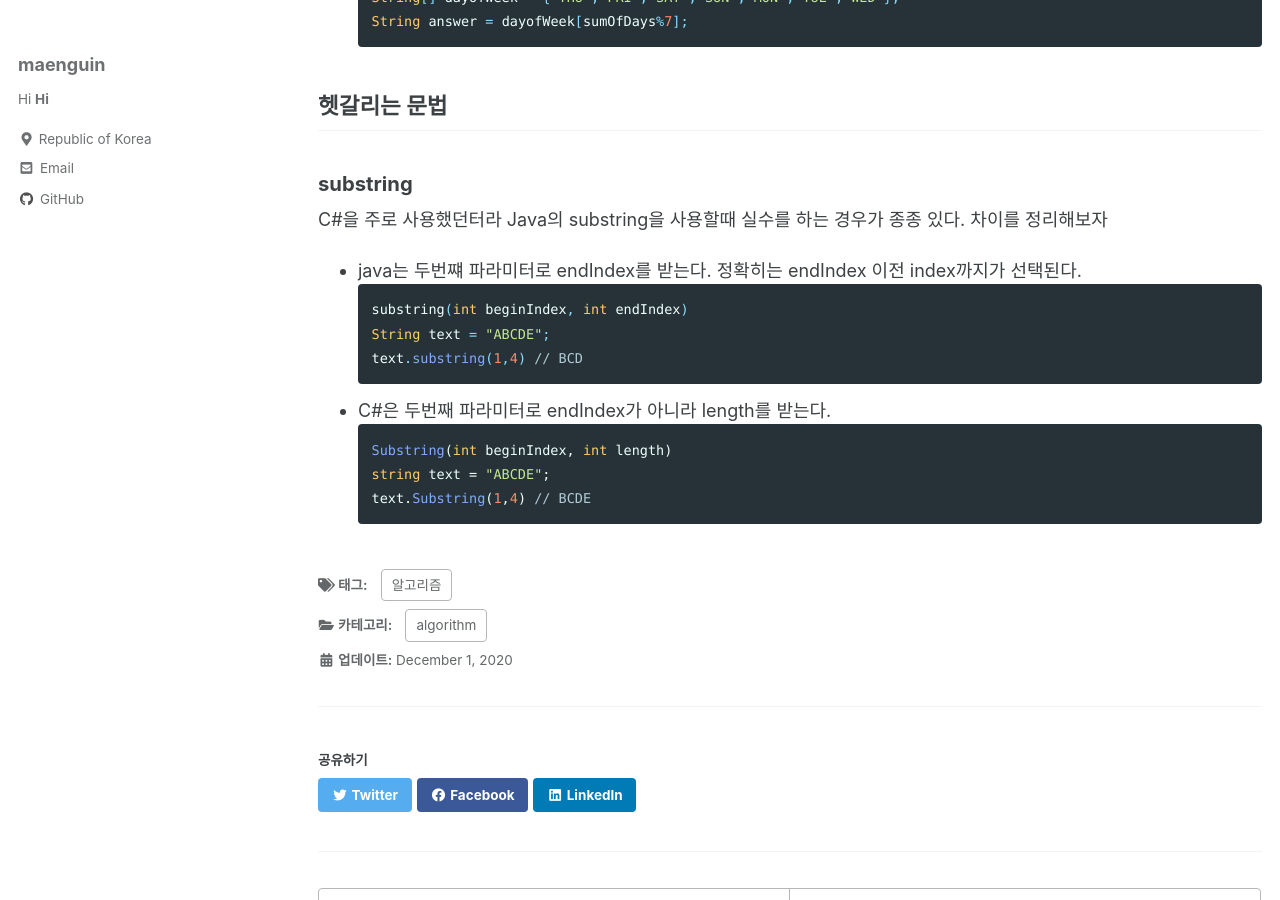
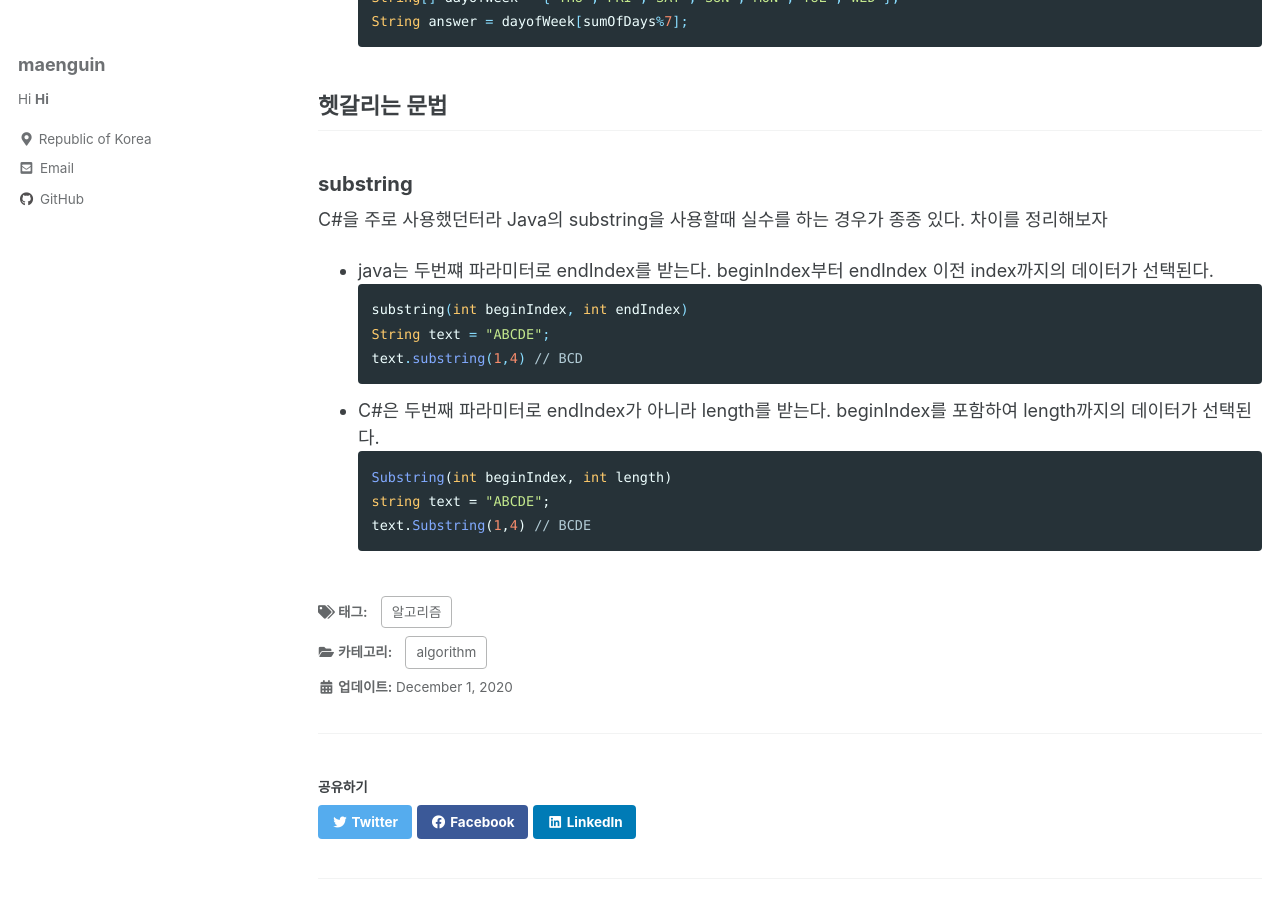
Before and after one commit to maenguin/maenguin.github.io, a Jekyll site: the page built from _posts/2020-12-01-algorithm-study.md, in a window 1280 px wide and 900 px high, scrolled down 891 px. Built offline with Jekyll 4.4.1, drawn with Linux system fonts in a browser that asks for light colours; cached includes are drawn as plain includes.

Commit message:
Update 2020-12-01-algorithm-study.md

````diff
--- a/_posts/2020-12-01-algorithm-study.md
+++ b/_posts/2020-12-01-algorithm-study.md
@@ -45,7 +45,8 @@ String answer = dayofWeek[sumOfDays%7];
 C#을 주로 사용했던터라 Java의 substring을 사용할때 실수를 하는 경우가 종종 있다.
 차이를 정리해보자
 
-* java는 두번쨰 파라미터로 endIndex를 받는다. 정확히는 endIndex 이전 index까지가 선택된다.
+* java는 두번쨰 파라미터로 endIndex를 받는다.
+beginIndex부터 endIndex 이전 index까지의 데이터가 선택된다.
 ```java
 substring(int beginIndex, int endIndex)
 String text = "ABCDE";
@@ -53,6 +54,7 @@ text.substring(1,4) // BCD
 ```
 
 * C#은 두번째 파라미터로 endIndex가 아니라 length를 받는다.
+beginIndex를 포함하여 length까지의 데이터가 선택된다.
 ```c#
 Substring(int beginIndex, int length)
 string text = "ABCDE";
````
